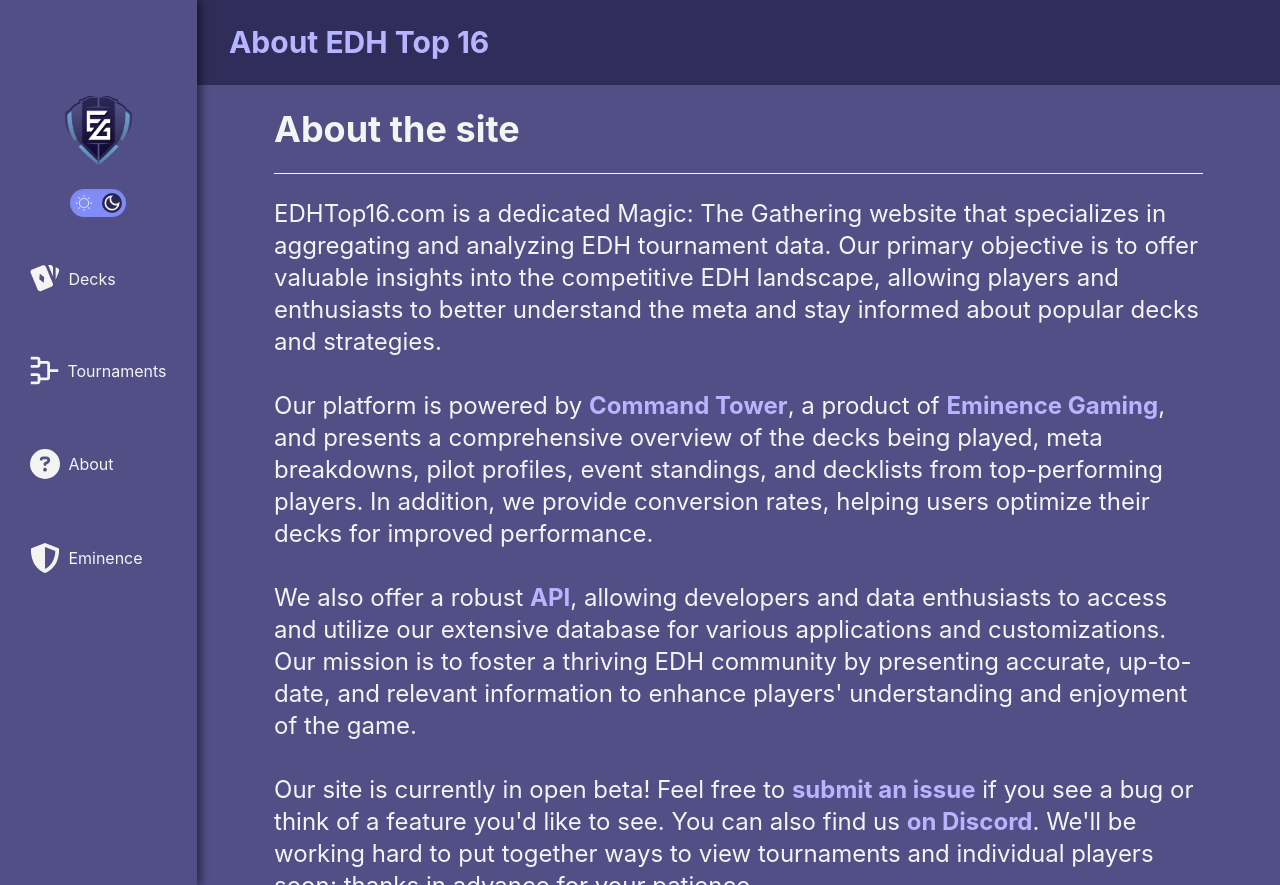
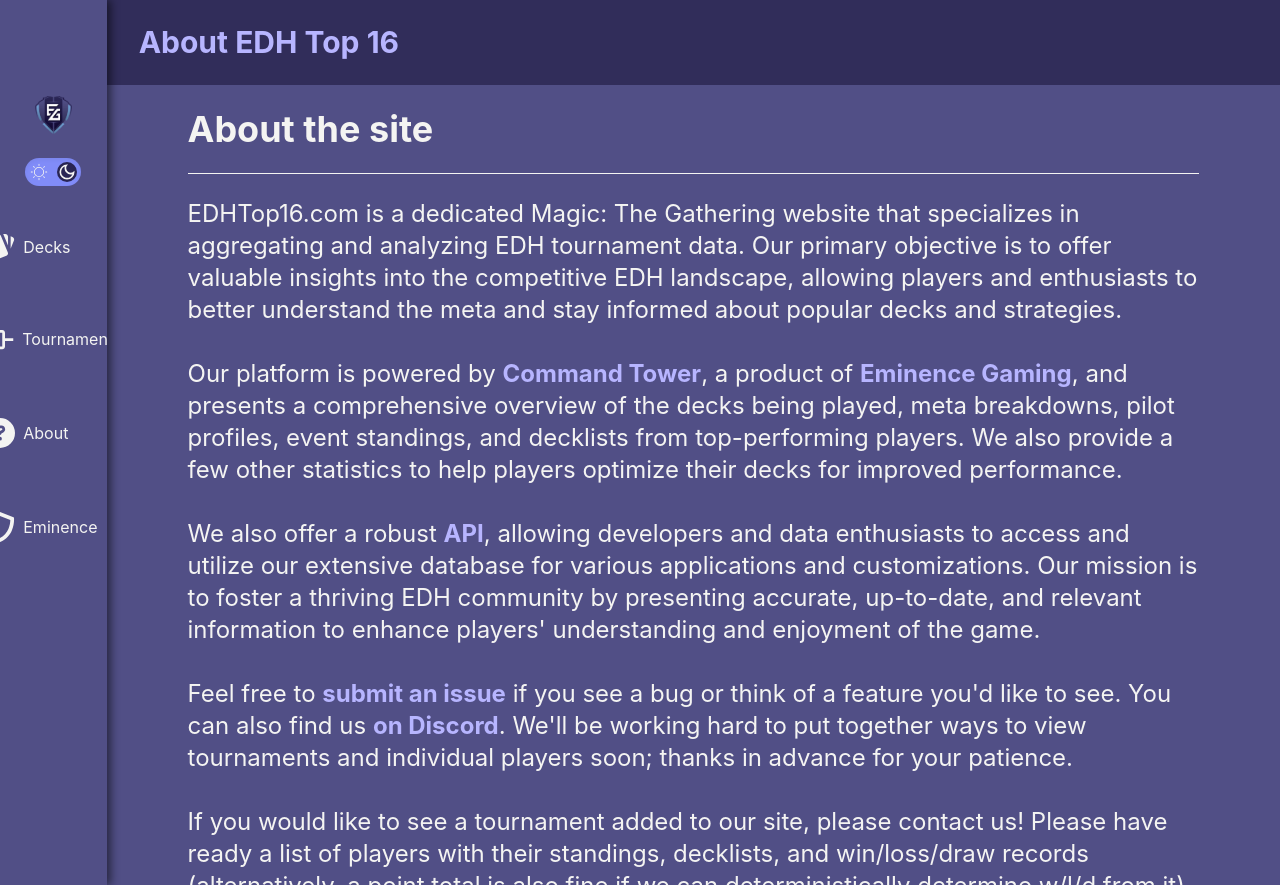
Before and after one commit to EDH-Top-16/edhtop16, a React (Create React App) app in the folder client/: page /about in a window 1280 px wide. Built offline with nearby package versions, Linux system fonts and the light colour scheme.

Commit message:
Edit about page, add rel='noreferrer' to links (react/jsx-no-target-blank)

```diff
--- a/client/src/components/About/About.js
+++ b/client/src/components/About/About.js
@@ -1,4 +1,4 @@
-import APIDocs from "../APIDocs/APIDocs";
+// import APIDocs from "../APIDocs/APIDocs";
 import Banner from "../Banner/BannerPage";
 
 export default function About() {
@@ -15,19 +15,22 @@
         EDHTop16.com is a dedicated Magic: The Gathering website that specializes in aggregating and analyzing EDH tournament data. Our primary objective is to offer valuable insights into the competitive EDH landscape, allowing players and enthusiasts to better understand the meta and stay informed about popular decks and strategies.
       </p>
       <p className="text-2xl mb-4">
-        Our platform is powered by <a class="font-bold text-bantextner dark:text-text" href="https://edh.events/subscribe" target="_blank">Command Tower</a>,
-        a product of <a class="font-bold text-banner dark:text-text" href="https://eminence.events/" target="_blank">Eminence Gaming</a>,
-        and presents a comprehensive overview of the decks being played, meta breakdowns, pilot profiles, event standings, and decklists from top-performing players. In addition, we provide conversion rates, helping users optimize their decks for improved performance.
+        Our platform is powered by <a class="font-bold text-bantextner dark:text-text" href="https://edh.events/subscribe" target="_blank" rel="noreferrer">Command Tower</a>,
+        a product of <a class="font-bold text-banner dark:text-text" href="https://eminence.events/" target="_blank" rel="noreferrer">Eminence Gaming</a>,
+        and presents a comprehensive overview of the decks being played, meta breakdowns, pilot profiles, event standings, and decklists from top-performing players. We also provide a few other statistics to help players optimize their decks for improved performance.
       </p>
       <p className="text-2xl mb-4">
-        We also offer a robust <a class="font-bold text-bantextner dark:text-text" href="https://github.com/JasonQiu21/cedhtop16/blob/main/server/api_docs.md" target="_blank">API</a>, allowing developers and data enthusiasts to access and utilize our extensive database for various applications and customizations. Our mission is to foster a thriving EDH community by presenting accurate, up-to-date, and relevant information to enhance players' understanding and enjoyment of the game.
+        We also offer a robust <a class="font-bold text-bantextner dark:text-text" href="https://github.com/JasonQiu21/cedhtop16/blob/main/server/api_docs.md" target="_blank" rel="noreferrer">API</a>, allowing developers and data enthusiasts to access and utilize our extensive database for various applications and customizations. Our mission is to foster a thriving EDH community by presenting accurate, up-to-date, and relevant information to enhance players' understanding and enjoyment of the game.
       </p>
       <p className="text-2xl mb-4">
-        Our site is currently in open beta! Feel free to <a class="font-bold text-bantextner dark:text-text" href="https://github.com/JasonQiu21/cedhtop16/issues" target="_blank">submit an issue</a> if you see a bug or think of a feature you'd like to see. You can also find us <a class="font-bold text-bantextner dark:text-text" href="https://discord.gg/gfpD6EFHGm" target="_blank">on Discord</a>.
+        Feel free to <a class="font-bold text-bantextner dark:text-text" href="https://github.com/JasonQiu21/cedhtop16/issues" target="_blank" rel="noreferrer">submit an issue</a> if you see a bug or think of a feature you'd like to see. You can also find us <a class="font-bold text-bantextner dark:text-text" href="https://discord.gg/gfpD6EFHGm" target="_blank">on Discord</a>.
         We'll be working hard to put together ways to view tournaments and individual players soon; thanks in advance for your patience.
       </p>
       <p className="text-2xl pb-24">
-        If you're a tournament organizer and would like to see your tournaments added to our dataset, contact us! Do note, all Command Tower events are automatically added. Join our <a class="font-bold text-bantextner dark:text-text" href="https://discord.gg/gfpD6EFHGm" target="_blank">Discord server</a> to find us!
+        If you would like to see a tournament added to our site, please contact us!
+        Please have ready a list of players with their standings, decklists, and win/loss/draw records (alternatively, a point total is also fine if we can deterministically determine w/l/d from it).
+        We wish to grow our dataset and have the most complete and accurate view of tournament EDH possible.
+        Do note, all Command Tower events are automatically added. Join  <a class="font-bold text-bantextner dark:text-text" href="https://discord.gg/gfpD6EFHGm" target="_blank" rel="noreferrer">the Command Tower Discord server</a> to find us, or contact jqiu21 directly on discord.
       </p>
     </div>
   </div>
```
